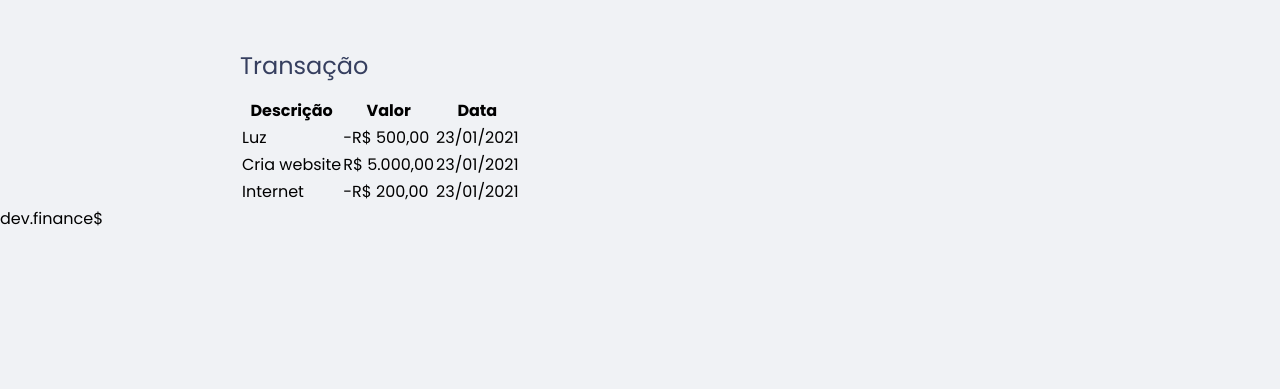
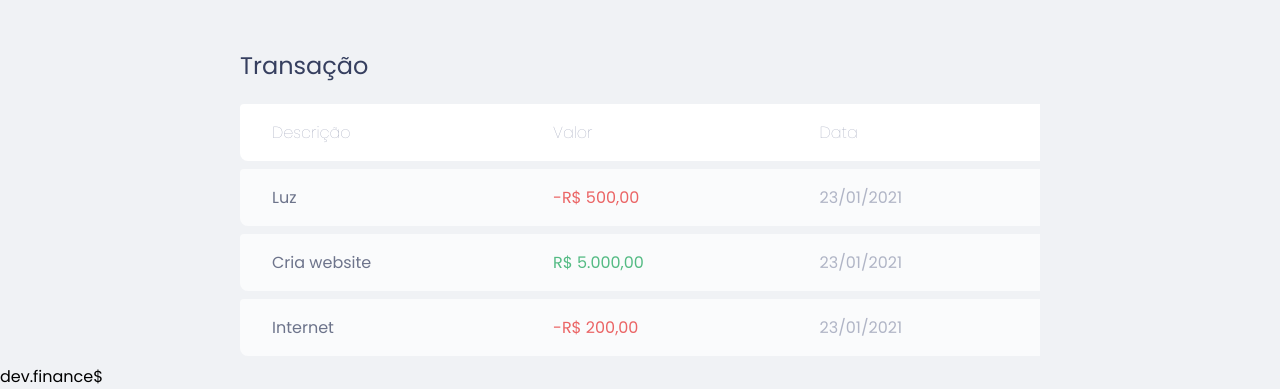
Before and after one commit to JoseHelioF/DevFinances, a plain HTML site: page index.html in a window 1280 px wide. Shown: the part 676-1065 px from the top of the page. Before the commit the page ends 907 px from the top, so only its background shows below. Drawn offline with Linux system fonts and the light colour scheme.

Commit message:
Novas adições de esilo

```diff
--- a/index.html
+++ b/index.html
@@ -35,7 +35,7 @@
         </section>
         <section id="transaction">
             <h2>Transação</h2>
-            <table>
+            <table id="data-table">
                 <thead>
                     <tr>
                         <th>Descrição</th>
@@ -45,20 +45,20 @@
                 </thead>
                 <tbody>
                     <tr>
-                        <td>Luz</td>
-                        <td>-R$ 500,00</td>
-                        <td>23/01/2021</td>
+                        <td class="description">Luz</td>
+                        <td class="expense">-R$ 500,00</td>
+                        <td class="data">23/01/2021</td>
                     </tr>
                     <tr>
-                        <td>Cria website</td>
-                        <td>R$ 5.000,00</td>
-                        <td>23/01/2021</td>
+                        <td class="description">Cria website</td>
+                        <td class="income">R$ 5.000,00</td>
+                        <td class="data">23/01/2021</td>
 
                     </tr>
                     <tr>
-                        <td>Internet</td>
-                        <td>-R$ 200,00</td>
-                        <td>23/01/2021</td>
+                        <td class="description">Internet</td>
+                        <td class="expense">-R$ 200,00</td>
+                        <td class="data">23/01/2021</td>
                     </tr>
                 </tbody>
             </table>
--- a/style.css
+++ b/style.css
@@ -1,51 +1,56 @@
-:root{
-    --dark-blue:#363f5f
+:root {
+    --dark-blue: #363f5f
 }
-*{
+
+* {
     padding: 0;
     margin: 0;
     box-sizing: border-box;
 }
 
-body{
+body {
     background-color: #f0f2f5;
-    font-family: "Poppins",sans-serif;
+    font-family: "Poppins", sans-serif;
 }
 
-.container{
-    width: min(90vw,800px);
+.container {
+    width: min(90vw, 800px);
     /* Centralzar  */
     margin: auto;
 }
 
 /* Title */
-h2{
+h2 {
     margin-top: 3.2rem;
     margin-bottom: 0.8rem;
     color: var(--dark-blue);
     font-weight: 400;
 }
+
 /* Header==== */
-header{
+header {
     background: #2d4a22;
-    padding: 2rem 0 10rem ; /*3 informações é acima, abaixo e laterais*/
+    padding: 2rem 0 10rem;
+    /*3 informações é acima, abaixo e laterais*/
     /* Alinhar texto */
     text-align: center;
 }
 
-#logo{
+#logo {
     color: #fff;
     font-weight: 100;
 }
 
-#balance{
- margin-top: -8rem;
+#balance {
+    margin-top: -8rem;
 }
-#balance h2{
+
+#balance h2 {
     color: #fff;
     margin-bottom: 0;
 }
-.card{
+
+.card {
     background-color: #fff;
     padding: 1.5rem 2rem;
     border-radius: 0.25rem;
@@ -53,16 +58,63 @@ header{
     color: var(--dark-blue);
 
 }
-.card h3{
+
+.card h3 {
     font-weight: normal;
     font-size: 1rem;
 }
-.card p{
+
+.card p {
     font-size: 2rem;
-    line-height: 3rem;/*Espaçamento entre linhas*/
+    line-height: 3rem;
+    /*Espaçamento entre linhas*/
     margin-top: 1rem;
 }
-.card.total{  /*Usa uma classe e outra ao mesmo tempo*/
+
+.card.total {
+    /*Usa uma classe e outra ao mesmo tempo*/
     background-color: #49aa25;
     color: #fff;
 }
+
+/* table*/
+
+#data-table {
+    width: 100%;
+    color: #969cb3;
+    border-spacing: 0 0.5rem;
+}
+
+table  thead tr th:first-child,
+table tbody tr td:first-child {
+    border-radius: 0.25rem 0 0 0.5rem;
+}
+table thead tr th {
+    background-color: #fff;
+    font-weight: 100;
+    padding: 1rem 2rem;
+    text-align: left;
+}
+
+table tbody tr{
+    opacity: 0.7;
+}
+table tbody tr:hover{
+    opacity: 1;
+}
+
+table tbody tr td {
+    background: #fff;
+    padding: 1rem 2rem;
+}
+td.description{
+    color: var(--dark-blue);
+}
+
+td.income{
+    color: #12a454
+}
+
+td.expense{
+    color: #e92929
+}
```
